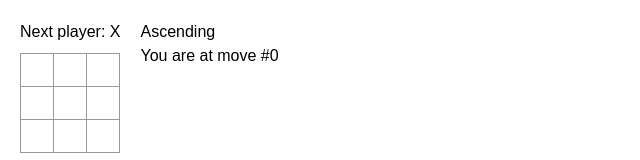
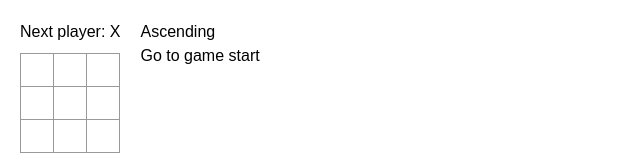
Before and after one commit to tttan308/IA01-AWP, a React (Vite) app: page / in a window 1280 px wide. Shown: the top 160 px of the page, without its empty margins (0-640 px from the left). Built offline with nearby package versions, Linux system fonts and the light colour scheme.

Commit message:
Display the location for each move in the format (row, col) in the move history list.

```diff
--- a/src/containers/Game.tsx
+++ b/src/containers/Game.tsx
@@ -1,5 +1,6 @@
 import { useState } from "react";
 import Board from "../components/Board";
+import getLocation from "../utils/getLocation";
 
 function Game() {
   const [history, setHistory] = useState([Array(9).fill(null)]);
@@ -8,39 +9,48 @@ function Game() {
   const xIsNext = currentMove % 2 === 0;
   const currentSquares = history[currentMove];
 
-  function handlePlay(nextSquares: (string | null)[]) {
-    const nextHistory = [...history.slice(0, currentMove + 1), nextSquares];
-    setHistory(nextHistory);
-    setCurrentMove(nextHistory.length - 1);
-  }
+  const handlePlay = (nextSquares: Array<string | null>) => {
+    setHistory((prevHistory) => [...prevHistory.slice(0, currentMove + 1), nextSquares]);
+    setCurrentMove((prevMove) => prevMove + 1);
+  };
 
-  function jumpTo(nextMove: number) {
-    setCurrentMove(nextMove);
-  }
+  const jumpTo = (move: number) => {
+    setCurrentMove(move);
+  };
 
-  function toggleOrder() {
-    setIsAscending(!isAscending);
-  }
+  const toggleOrder = () => {
+    setIsAscending((prevIsAscending) => !prevIsAscending);
+  };
 
   const moves = history.map((squares, move) => {
-    const desc = move ? "Go to move #" + move : "Go to game start";
-    return (
-      <li key={`move-${move}-${squares.join("")}`}>
-        {move === currentMove ? (
-          <span>You are at move #{move}</span>
+    if (move === 0) return (
+      <button key="move-0" className="bg-gray-500 text-white py-1 px-2 rounded mb-2" onClick={() => jumpTo(0)}>
+        Go to game start
+      </button>
+    );
+
+    const prevSquares = history[move - 1];
+    const location = squares.findIndex((square, i) => square !== prevSquares[i]);
+    if (location === -1) return null;
+
+    const desc = move === currentMove ? (
+      <button
+        className="bg-red-500 text-white py-1 px-2 rounded mb-2"
+        onClick={() => jumpTo(move)}
+      >
+        You are at move #{move} {getLocation(location)}
+      </button>
     ) : (
       <button
         className="bg-gray-500 text-white py-1 px-2 rounded mb-2"
         onClick={() => jumpTo(move)}
       >
-            {desc}
+        Go to move #{move} {getLocation(location)}
       </button>
-        )}
-      </li>
     );
+
+    return <li key={`move-${move}-${squares.join("")}`}>{desc}</li>;
   });
-
-  const sortedMoves = isAscending ? moves : moves.slice().reverse();
 
   return (
     <div className="game">
@@ -54,7 +64,7 @@ function Game() {
         >
           {isAscending ? "Ascending" : "Descending"}
         </button>
-        <ol>{sortedMoves}</ol>
+        <ol>{isAscending ? moves : moves.slice().reverse()}</ol>
       </div>
     </div>
   );
--- /dev/null
+++ b/src/utils/getLocation.ts
@@ -0,0 +1,17 @@
+function getLocation(move: number): string {
+  const locationMap: Record<number, string> = {
+    0: 'row: 1, col: 1',
+    1: 'row: 1, col: 2',
+    2: 'row: 1, col: 3',
+    3: 'row: 2, col: 1',
+    4: 'row: 2, col: 2',
+    5: 'row: 2, col: 3',
+    6: 'row: 3, col: 1',
+    7: 'row: 3, col: 2',
+    8: 'row: 3, col: 3',
+  };
+
+  return locationMap[move] ?? 'Invalid move';
+}
+
+export default getLocation;
```
Lines whose indentation alone changed are shown as unchanged.
